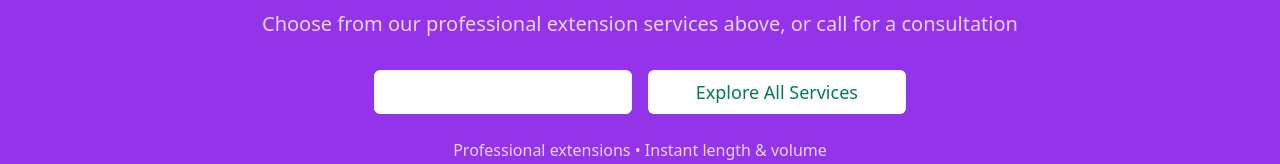
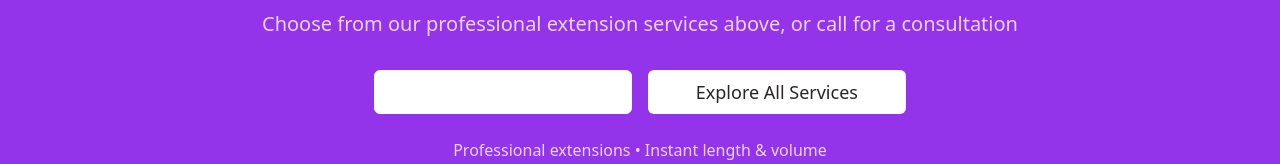
Before and after one commit to xxasifxx/impressions, a React (Vite) app: page /hair-services/extensions in a window 1280 px wide. Shown: the part 4477-4641 px from the top of the page. Built offline with nearby package versions, Linux system fonts and the light colour scheme; no server answers; the database is empty; a web font is replaced by a local one.

Commit message:
Fix: CTA button hover text color
Corrected the text color on the CTA button hover state in the `CTASection` component to ensure visibility.

```diff
--- a/src/components/service-sections/CTASection.tsx
+++ b/src/components/service-sections/CTASection.tsx
@@ -34,11 +34,11 @@ const CTASection = ({
           {description}
         </p>
         <div className="flex flex-col sm:flex-row gap-4 justify-center">
-          <Button size="lg" variant="outline" className="border-white text-white hover:bg-white/10 px-12 py-4 text-lg">
+          <Button size="lg" variant="outline" className="border-white text-white hover:bg-white hover:text-stone-800 px-12 py-4 text-lg">
             Call {phoneNumber}
           </Button>
           <Link to={backLink}>
-            <Button size="lg" className="bg-white text-emerald-700 hover:bg-emerald-50 px-12 py-4 text-lg">
+            <Button size="lg" className="bg-white text-stone-800 hover:bg-stone-100 hover:text-stone-900 px-12 py-4 text-lg">
               {backLinkText}
             </Button>
           </Link>
```
